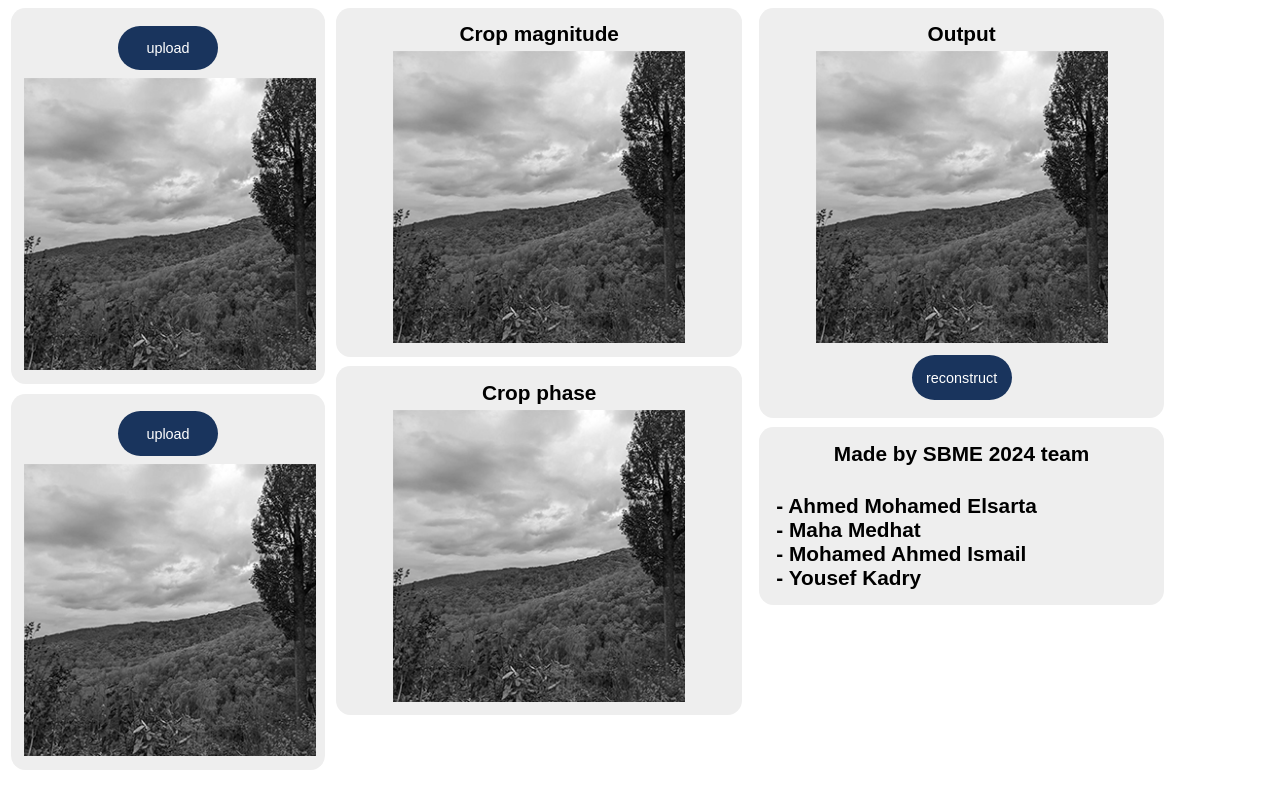
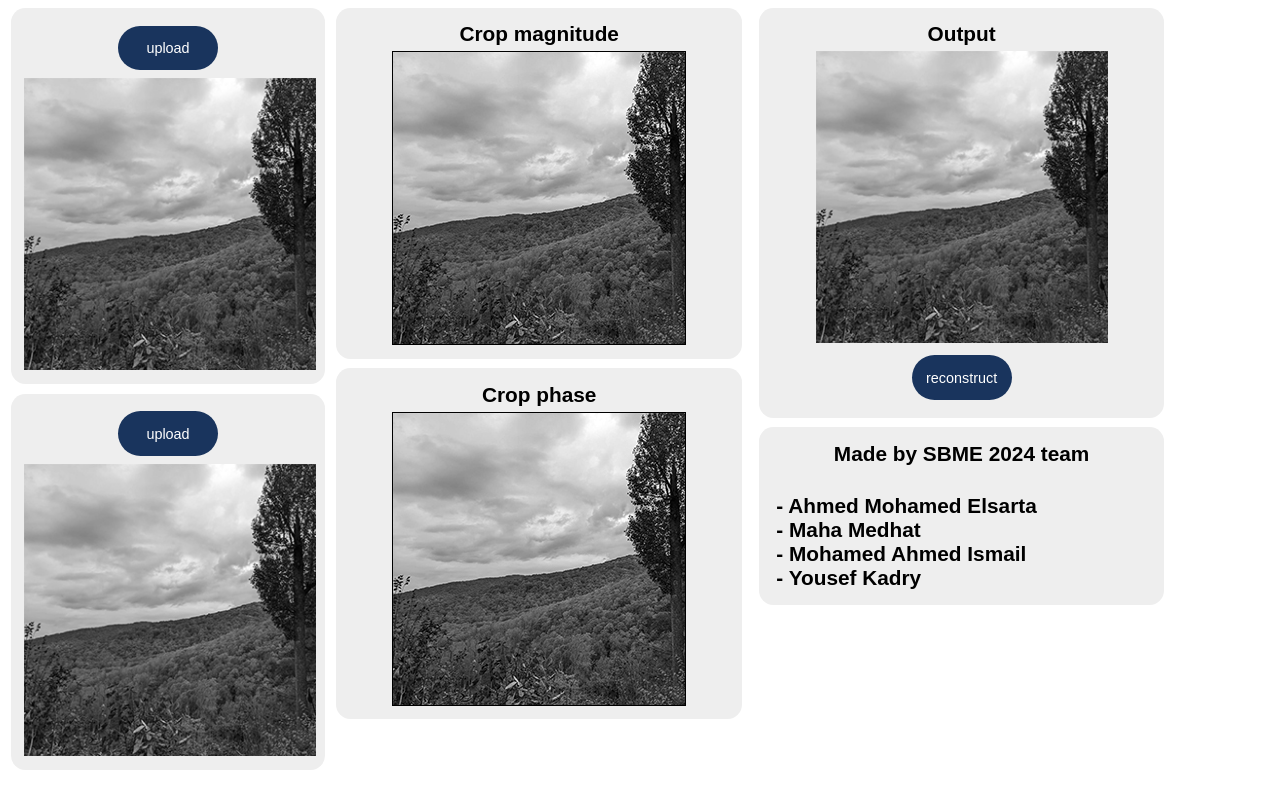
Before and after one commit to MohamedAIsmail/DSP-Task4, a Flask app: page / in a window 1280 px wide. Run offline with Flask 2, Linux system fonts and the light colour scheme.

Commit message:
added canvas &  buttons
added the placeholder images and canvases

```diff
--- a/server/static/css/index.css
+++ b/server/static/css/index.css
@@ -1,3 +1,11 @@
+
+#magCanvas {
+    background-image: url('../assets/nature1.jpg');
+}
+
+#phaseCanvas {
+    background-image: url('../assets/nature1.jpg');
+}
 /* general page styling */
 * {
     padding: 0;
@@ -82,7 +90,7 @@ button:hover {
     min-width: 25vw;
     /*height: 95vh;*/
 }
-.section-container > img {
+.section-container > img, .section-container > canvas {
     max-height: 36.5vh;
 }
 .middle-section {
@@ -98,11 +106,6 @@ button:hover {
     min-width: 33vw;
 }
 
-
-
-
-
-
-#canvas {
-    background-image: url('../assets/nature1.jpg');
+#img_recon {
+    height: 50vh;
 }
--- a/server/templates/index.html
+++ b/server/templates/index.html
@@ -32,18 +32,24 @@
           <div class="middle-section">
             <div class="section-container">
               <p class ="title">Crop magnitude</p>
-             <img src="../static/assets/nature1.jpg" class="infographic" id="mid-figure1" alt="">
+              <canvas id="magCanvas" width="300" height="300" style="border:1px solid #000000;">
+              </canvas>
+              <div class="button array">
+              <!-- <img src="../static/assets/nature1.jpg" class="infographic" id="mid-figure1" alt=""> -->
+              </div>
            </div>
             <div class="section-container">
               <p class ="title">Crop phase</p>
-             <img src="../static/assets/nature1.jpg" class="infographic" id="mid-figure2" alt="">
+              <canvas id="phaseCanvas" width="300" height="300" style="border:1px solid #000000;">
+              </canvas>
+             <!-- <img src="../static/assets/nature1.jpg" class="infographic" id="mid-figure2" alt=""> -->
            </div>
           </div>
           <!-- Right section of the website -->
           <div id="right-section" class="right-section">
             <div class="section-container">
                 <p class ="title">Output</p>
-               <img src="../static/assets/nature1.jpg" class="infographic" id="mid-figure2" alt="">
+               <img src="../static/assets/nature1.jpg" class="infographic" id="img_recon" alt="">
                <br>
                <button>reconstruct</button>
              </div>
@@ -65,17 +71,16 @@
         </div>
       </div>
 <!--
-    <canvas id="canvas" width="300" height="300" style="border:1px solid #000000;">
-    </canvas>    -->
+        -->
 
     <script>
         const update_element = () => {
             console.log("hello")
             // create a new timestamp
-            var imgURL = "../static/assets/nature1.jpg"
-            var timestamp = new Date().getTime();
-            var canvas = document.getElementById("canvas");
-            var queryString = "?t=" + timestamp;
+            let imgURL = "../static/assets/nature1.jpg"
+            let timestamp = new Date().getTime();
+            let canvas = document.getElementById("canvas");
+            let queryString = "?t=" + timestamp;
             canvas.style.backgroundImage = "url(" + imgURL + queryString + ")" ;
         }
     </script>
```
